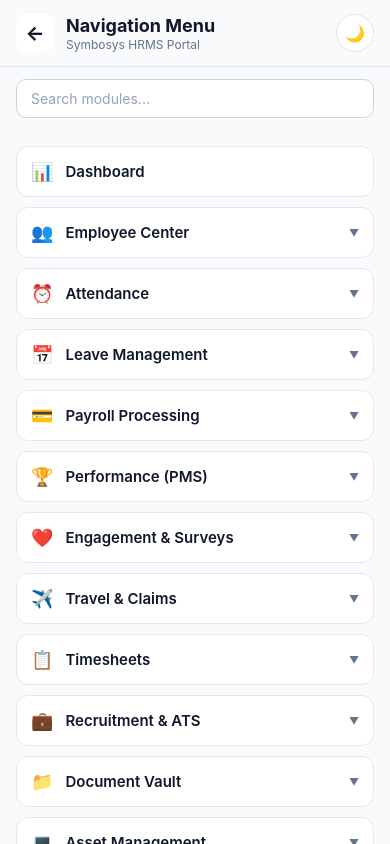
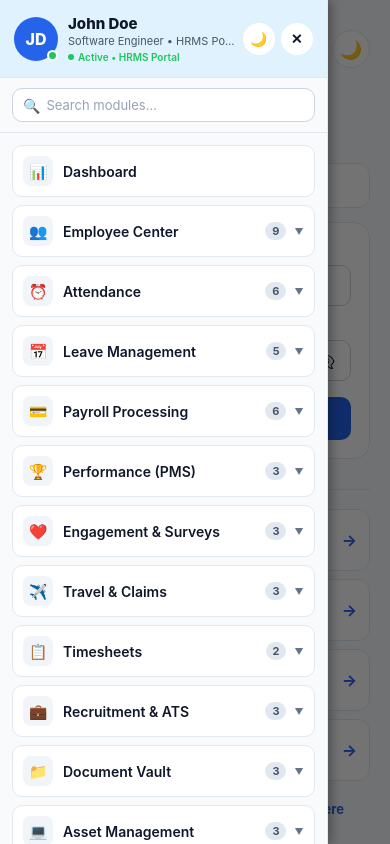
Before and after one commit to Saif0933/hrms-app, a React Native app: screen /Menu in a window 390 px wide. Built offline with nearby package versions, Linux system fonts and the light colour scheme.

Commit message:
implement in sidebar

```diff
--- a/package.json
+++ b/package.json
@@ -20,7 +20,6 @@
     "react": "19.2.3",
     "react-native": "0.86.2",
     "react-native-biometrics": "^3.0.1",
-    "react-native-document-picker": "^9.3.1",
     "react-native-image-picker": "^8.2.1",
     "react-native-safe-area-context": "^5.5.2",
     "react-native-screens": "^4.26.2"
--- a/src/navigation/stack.tsx
+++ b/src/navigation/stack.tsx
@@ -242,7 +242,12 @@ export const AppStackNavigator = () => {
       <Stack.Screen
         name="Menu"
         component={MenuScreen}
-        options={{ title: 'Navigation Menu' }}
+        options={{
+          headerShown: false,
+          presentation: 'transparentModal',
+          animation: 'fade',
+          contentStyle: { backgroundColor: 'transparent' },
+        }}
       />
       <Stack.Screen
         name="EmployeeDirectory"
--- a/src/screens/MenuScreen.tsx
+++ b/src/screens/MenuScreen.tsx
@@ -1,8 +1,10 @@
-import { useNavigation } from '@react-navigation/native';
-import { NativeStackNavigationProp } from '@react-navigation/native-stack';
-import React, { useState } from 'react';
+import React, { useEffect, useRef, useState } from 'react';
 import {
   Alert,
+  Animated,
+  BackHandler,
+  Dimensions,
+  Pressable,
   SafeAreaView,
   ScrollView,
   StatusBar,
@@ -12,11 +14,16 @@ import {
   TouchableOpacity,
   View,
 } from 'react-native';
-import { useLogout } from '../api/hook/useAuth';
+import { useNavigation } from '@react-navigation/native';
+import { NativeStackNavigationProp } from '@react-navigation/native-stack';
+import { useLogout, useProfile } from '../api/hook/useAuth';
 import { useTheme } from '../context/ThemeContext';
 import { RootStackParamList } from '../navigation/stack.tsx';
 
 type NavigationProp = NativeStackNavigationProp<RootStackParamList, 'Menu'>;
+
+const { width: SCREEN_WIDTH } = Dimensions.get('window');
+const SIDEBAR_WIDTH = Math.min(SCREEN_WIDTH * 0.84, 340);
 
 interface SubMenuItem {
   id: string;
@@ -34,8 +41,75 @@ export const MenuScreen: React.FC = () => {
   const navigation = useNavigation<NavigationProp>();
   const { colors, isDark, toggleTheme } = useTheme();
   const logout = useLogout();
+  const { data: profileResponse } = useProfile();
+
   const [openDropdown, setOpenDropdown] = useState<string | null>(null);
   const [searchQuery, setSearchQuery] = useState<string>('');
+
+  // Animated values for drawer sliding and backdrop fading
+  const slideAnim = useRef(new Animated.Value(-SIDEBAR_WIDTH)).current;
+  const fadeAnim = useRef(new Animated.Value(0)).current;
+  const isClosingRef = useRef(false);
+
+  // User Profile Data
+  const userName = profileResponse?.data?.user?.name || 'John Doe';
+  const userRole = profileResponse?.data?.user?.role || 'Software Engineer • HRMS Portal';
+  const userInitials = userName
+    ? userName
+        .split(' ')
+        .map(n => n[0])
+        .join('')
+        .substring(0, 2)
+        .toUpperCase()
+    : 'JD';
+
+  useEffect(() => {
+    // Slide in from left & fade in backdrop
+    Animated.parallel([
+      Animated.timing(slideAnim, {
+        toValue: 0,
+        duration: 250,
+        useNativeDriver: true,
+      }),
+      Animated.timing(fadeAnim, {
+        toValue: 1,
+        duration: 250,
+        useNativeDriver: true,
+      }),
+    ]).start();
+
+    // Hardware back handler for Android
+    const onBackPress = () => {
+      handleClose();
+      return true;
+    };
+
+    const backHandler = BackHandler.addEventListener('hardwareBackPress', onBackPress);
+    return () => backHandler.remove();
+  }, []);
+
+  const handleClose = (onFinished?: () => void) => {
+    if (isClosingRef.current) return;
+    isClosingRef.current = true;
+
+    Animated.parallel([
+      Animated.timing(slideAnim, {
+        toValue: -SIDEBAR_WIDTH,
+        duration: 200,
+        useNativeDriver: true,
+      }),
+      Animated.timing(fadeAnim, {
+        toValue: 0,
+        duration: 200,
+        useNativeDriver: true,
+      }),
+    ]).start(() => {
+      navigation.goBack();
+      if (onFinished) {
+        onFinished();
+      }
+    });
+  };
 
   const handleLogout = () => {
     Alert.alert('Sign Out', 'Are you sure you want to log out of your account?', [
@@ -43,14 +117,15 @@ export const MenuScreen: React.FC = () => {
       {
         text: 'Log Out',
         style: 'destructive',
-        onPress: async () => {
+        onPress: () => {
+          handleClose(async () => {
             await logout();
             navigation.replace('Login');
+          });
         },
       },
     ]);
   };
-
 
   const menuItems: MenuItem[] = [
     { id: 'dashboard', label: 'Dashboard', icon: '📊' },
@@ -213,7 +288,7 @@ export const MenuScreen: React.FC = () => {
     setOpenDropdown(openDropdown === id ? null : id);
   };
 
-  const handleSelectMenuItem = (itemId: string, subItemId?: string) => {
+  const navigateToRoute = (itemId: string, subItemId?: string) => {
     if (itemId === 'dashboard') {
       navigation.navigate('Dashboard');
       return;
@@ -497,6 +572,12 @@ export const MenuScreen: React.FC = () => {
     }
   };
 
+  const handleSelectMenuItem = (itemId: string, subItemId?: string) => {
+    handleClose(() => {
+      navigateToRoute(itemId, subItemId);
+    });
+  };
+
   const filteredMenuItems = menuItems.filter(item => {
     if (!searchQuery.trim()) return true;
     const query = searchQuery.toLowerCase();
@@ -506,53 +587,101 @@ export const MenuScreen: React.FC = () => {
   });
 
   return (
-    <SafeAreaView style={[styles.safeArea, { backgroundColor: colors.background }]}>
-      <StatusBar barStyle={colors.statusBar} backgroundColor={colors.statusBarBg} />
+    <View style={styles.overlayRoot}>
+      <StatusBar barStyle={isDark ? 'light-content' : 'dark-content'} backgroundColor="transparent" translucent />
 
-      {/* Top Header */}
-      <View style={[styles.header, { backgroundColor: colors.headerBackground, borderBottomColor: colors.headerBorder }]}>
+      {/* Dark Semi-transparent Backdrop */}
+      <Pressable style={StyleSheet.absoluteFill} onPress={() => handleClose()}>
+        <Animated.View
+          style={[
+            styles.backdrop,
+            {
+              opacity: fadeAnim,
+            },
+          ]}
+        />
+      </Pressable>
+
+      {/* Sliding Sidebar Drawer Panel */}
+      <Animated.View
+        style={[
+          styles.sidebarContainer,
+          {
+            width: SIDEBAR_WIDTH,
+            backgroundColor: colors.background,
+            borderRightColor: colors.cardBorder,
+            transform: [{ translateX: slideAnim }],
+          },
+        ]}
+      >
+        <SafeAreaView style={styles.safeArea}>
+          {/* User Profile Drawer Header */}
+          <View style={[styles.sidebarHeader, { backgroundColor: isDark ? '#1e293b' : '#e0f2fe', borderBottomColor: colors.cardBorder }]}>
+            <View style={styles.profileRow}>
+              <View style={styles.avatarCircle}>
+                <Text style={styles.avatarText}>{userInitials}</Text>
+                <View style={styles.onlineBadge} />
+              </View>
+
+              <View style={styles.profileInfo}>
+                <Text style={[styles.profileName, { color: isDark ? '#ffffff' : '#0f172a' }]} numberOfLines={1}>
+                  {userName}
+                </Text>
+                <Text style={[styles.profileRole, { color: isDark ? '#94a3b8' : '#475569' }]} numberOfLines={1}>
+                  {userRole}
+                </Text>
+                <View style={styles.statusPill}>
+                  <View style={styles.statusDot} />
+                  <Text style={styles.statusPillText}>Active • HRMS Portal</Text>
+                </View>
+              </View>
+
+              {/* Action Buttons: Theme Switcher & Close Drawer */}
+              <View style={styles.headerActionBtns}>
                 <TouchableOpacity
-          style={[styles.backButton, { backgroundColor: colors.cardBackground }]}
-          onPress={() => navigation.goBack()}
-          activeOpacity={0.7}
-        >
-          <Text style={[styles.backButtonIcon, { color: colors.textPrimary }]}>←</Text>
-        </TouchableOpacity>
-        <View style={styles.headerTitleContainer}>
-          <Text style={[styles.headerTitle, { color: colors.textPrimary }]}>Navigation Menu</Text>
-          <Text style={[styles.headerSubtitle, { color: colors.textSecondary }]}>Symbosys HRMS Portal</Text>
-        </View>
-        <TouchableOpacity
-          style={[styles.themeToggleButton, { backgroundColor: colors.cardBackground, borderColor: colors.cardBorder }]}
+                  style={[styles.iconBtn, { backgroundColor: isDark ? '#334155' : '#ffffff' }]}
                   onPress={toggleTheme}
                   activeOpacity={0.8}
                 >
-          <Text style={styles.themeToggleIcon}>{isDark ? '☀️' : '🌙'}</Text>
+                  <Text style={{ fontSize: 14 }}>{isDark ? '☀️' : '🌙'}</Text>
+                </TouchableOpacity>
+
+                <TouchableOpacity
+                  style={[styles.iconBtn, { backgroundColor: isDark ? '#334155' : '#ffffff' }]}
+                  onPress={() => handleClose()}
+                  activeOpacity={0.8}
+                >
+                  <Text style={[styles.closeIconText, { color: isDark ? '#f8fafc' : '#0f172a' }]}>✕</Text>
                 </TouchableOpacity>
               </View>
+            </View>
+          </View>
 
-      {/* Search Bar */}
-      <View style={[styles.searchContainer, { backgroundColor: colors.background }]}>
+          {/* Module Search Bar */}
+          <View style={[styles.searchSection, { backgroundColor: colors.background, borderBottomColor: colors.divider }]}>
+            <View style={[styles.searchBox, { backgroundColor: colors.inputBackground, borderColor: colors.inputBorder }]}>
+              <Text style={styles.searchIcon}>🔍</Text>
               <TextInput
-          style={[
-            styles.searchInput,
-            {
-              backgroundColor: colors.inputBackground,
-              borderColor: colors.inputBorder,
-              color: colors.inputText,
-            },
-          ]}
+                style={[styles.searchInput, { color: colors.inputText }]}
                 placeholder="Search modules..."
                 placeholderTextColor={colors.inputPlaceholder}
                 value={searchQuery}
                 onChangeText={setSearchQuery}
               />
+              {searchQuery.length > 0 && (
+                <TouchableOpacity onPress={() => setSearchQuery('')}>
+                  <Text style={{ color: colors.textMuted, fontSize: 14, paddingHorizontal: 6 }}>✕</Text>
+                </TouchableOpacity>
+              )}
+            </View>
           </View>
 
+          {/* Accordion Categories List */}
           <ScrollView contentContainerStyle={styles.scrollContent} showsVerticalScrollIndicator={false}>
             {filteredMenuItems.map(item => {
               const isOpen = openDropdown === item.id || searchQuery.trim().length > 0;
               const hasSubItems = item.subItems && item.subItems.length > 0;
+              const subCount = item.subItems ? item.subItems.length : 0;
 
               return (
                 <View
@@ -568,7 +697,7 @@ export const MenuScreen: React.FC = () => {
                   <TouchableOpacity
                     style={styles.menuHeaderButton}
                     onPress={() => {
-                  if (hasSubItems) {
+                      if (hasSubItems && !searchQuery.trim()) {
                         toggleDropdown(item.id);
                       } else {
                         handleSelectMenuItem(item.id);
@@ -577,14 +706,21 @@ export const MenuScreen: React.FC = () => {
                     activeOpacity={0.7}
                   >
                     <View style={styles.menuHeaderLeft}>
+                      <View style={[styles.menuIconBox, { backgroundColor: isDark ? '#334155' : '#f1f5f9' }]}>
                         <Text style={styles.menuIcon}>{item.icon}</Text>
+                      </View>
                       <Text style={[styles.menuLabel, { color: colors.textPrimary }]}>{item.label}</Text>
                     </View>
 
                     {hasSubItems && (
+                      <View style={styles.menuHeaderRight}>
+                        <View style={[styles.badgePill, { backgroundColor: isDark ? '#334155' : '#e2e8f0' }]}>
+                          <Text style={[styles.badgeText, { color: isDark ? '#cbd5e1' : '#475569' }]}>{subCount}</Text>
+                        </View>
                         <Text style={[styles.dropdownArrow, { color: colors.textSecondary }]}>
                           {isOpen ? '▲' : '▼'}
                         </Text>
+                      </View>
                     )}
                   </TouchableOpacity>
 
@@ -615,13 +751,13 @@ export const MenuScreen: React.FC = () => {
               activeOpacity={0.8}
             >
               <Text style={styles.logoutIcon}>🚪</Text>
-          <Text style={styles.logoutText}>Log Out</Text>
+              <Text style={styles.logoutText}>Sign Out Account</Text>
             </TouchableOpacity>
 
             {/* Footer info */}
             <View style={[styles.footerContainer, { borderTopColor: colors.divider }]}>
-          <Text style={[styles.footerBrand, { color: colors.footerText }]}>FactoCorp HRMS v4.2</Text>
-          <Text style={[styles.footerServer, { color: colors.textMuted }]}>Server: Cloud Secure</Text>
+              <Text style={[styles.footerBrand, { color: colors.footerText }]}>Symbosys HRMS v4.2</Text>
+              <Text style={[styles.footerServer, { color: colors.textMuted }]}>Server: Cloud Secure Enterprise</Text>
               <View style={styles.syncStatus}>
                 <View style={styles.syncDot} />
                 <Text style={styles.syncText}>Live Sync Active</Text>
@@ -629,72 +765,144 @@ export const MenuScreen: React.FC = () => {
             </View>
           </ScrollView>
         </SafeAreaView>
+      </Animated.View>
+    </View>
   );
 };
 
 const styles = StyleSheet.create({
+  overlayRoot: {
+    flex: 1,
+    backgroundColor: 'transparent',
+  },
+  backdrop: {
+    ...StyleSheet.absoluteFill,
+    backgroundColor: 'rgba(0, 0, 0, 0.55)',
+  },
+  sidebarContainer: {
+    position: 'absolute',
+    left: 0,
+    top: 0,
+    bottom: 0,
+    elevation: 16,
+    shadowColor: '#000000',
+    shadowOffset: { width: 4, height: 0 },
+    shadowOpacity: 0.3,
+    shadowRadius: 10,
+    borderRightWidth: 1,
+  },
   safeArea: {
     flex: 1,
   },
-  header: {
-    flexDirection: 'row',
-    alignItems: 'center',
-    paddingHorizontal: 16,
+  sidebarHeader: {
+    paddingHorizontal: 14,
     paddingVertical: 14,
     borderBottomWidth: 1,
   },
-  backButton: {
-    width: 38,
-    height: 38,
-    borderRadius: 10,
+  profileRow: {
+    flexDirection: 'row',
+    alignItems: 'center',
+  },
+  avatarCircle: {
+    width: 44,
+    height: 44,
+    borderRadius: 22,
+    backgroundColor: '#2563eb',
+    alignItems: 'center',
     justifyContent: 'center',
-    alignItems: 'center',
-    marginRight: 12,
+    position: 'relative',
+    marginRight: 10,
   },
-  backButtonIcon: {
-    fontSize: 20,
-    fontWeight: 'bold',
+  avatarText: {
+    color: '#ffffff',
+    fontSize: 16,
+    fontWeight: '800',
   },
-  headerTitleContainer: {
+  onlineBadge: {
+    position: 'absolute',
+    bottom: 0,
+    right: 0,
+    width: 11,
+    height: 11,
+    borderRadius: 6,
+    backgroundColor: '#22c55e',
+    borderWidth: 2,
+    borderColor: '#ffffff',
+  },
+  profileInfo: {
     flex: 1,
+    marginRight: 6,
   },
-  headerTitle: {
-    fontSize: 18,
-    fontWeight: '700',
+  profileName: {
+    fontSize: 15,
+    fontWeight: '800',
   },
-  headerSubtitle: {
-    fontSize: 12,
+  profileRole: {
+    fontSize: 11,
     marginTop: 1,
   },
-  themeToggleButton: {
-    width: 38,
-    height: 38,
-    borderRadius: 19,
-    borderWidth: 1,
+  statusPill: {
+    flexDirection: 'row',
+    alignItems: 'center',
+    marginTop: 3,
+  },
+  statusDot: {
+    width: 6,
+    height: 6,
+    borderRadius: 3,
+    backgroundColor: '#22c55e',
+    marginRight: 4,
+  },
+  statusPillText: {
+    fontSize: 10,
+    fontWeight: '600',
+    color: '#22c55e',
+  },
+  headerActionBtns: {
+    flexDirection: 'row',
+    alignItems: 'center',
+    gap: 6,
+  },
+  iconBtn: {
+    width: 32,
+    height: 32,
+    borderRadius: 16,
     alignItems: 'center',
     justifyContent: 'center',
   },
-  themeToggleIcon: {
-    fontSize: 16,
+  closeIconText: {
+    fontSize: 14,
+    fontWeight: '700',
   },
-  searchContainer: {
-    paddingHorizontal: 16,
-    paddingVertical: 12,
+  searchSection: {
+    paddingHorizontal: 12,
+    paddingVertical: 10,
+    borderBottomWidth: 1,
+  },
+  searchBox: {
+    flexDirection: 'row',
+    alignItems: 'center',
+    borderRadius: 10,
+    paddingHorizontal: 10,
+    paddingVertical: 6,
+    borderWidth: 1,
+  },
+  searchIcon: {
+    fontSize: 14,
+    marginRight: 6,
   },
   searchInput: {
-    borderRadius: 10,
-    paddingHorizontal: 14,
-    paddingVertical: 10,
-    fontSize: 14,
-    borderWidth: 1,
+    flex: 1,
+    fontSize: 13,
+    paddingVertical: 2,
   },
   scrollContent: {
-    padding: 16,
-    paddingBottom: 40,
+    padding: 12,
+    paddingBottom: 30,
   },
   menuCard: {
-    borderRadius: 12,
-    marginBottom: 10,
+    borderRadius: 10,
+    marginBottom: 8,
     overflow: 'hidden',
     borderWidth: 1,
   },
@@ -702,44 +910,65 @@ const styles = StyleSheet.create({
     flexDirection: 'row',
     alignItems: 'center',
     justifyContent: 'space-between',
-    padding: 14,
+    padding: 10,
   },
   menuHeaderLeft: {
     flexDirection: 'row',
     alignItems: 'center',
     flex: 1,
   },
+  menuIconBox: {
+    width: 30,
+    height: 30,
+    borderRadius: 8,
+    alignItems: 'center',
+    justifyContent: 'center',
+    marginRight: 10,
+  },
   menuIcon: {
-    fontSize: 18,
-    marginRight: 12,
+    fontSize: 15,
   },
   menuLabel: {
-    fontSize: 15,
+    fontSize: 14,
     fontWeight: '600',
   },
+  menuHeaderRight: {
+    flexDirection: 'row',
+    alignItems: 'center',
+    gap: 6,
+  },
+  badgePill: {
+    paddingHorizontal: 7,
+    paddingVertical: 2,
+    borderRadius: 10,
+  },
+  badgeText: {
+    fontSize: 11,
+    fontWeight: '700',
+  },
   dropdownArrow: {
-    fontSize: 10,
-    marginLeft: 8,
+    fontSize: 9,
+    marginLeft: 2,
   },
   subMenuContainer: {
-    paddingVertical: 6,
-    paddingHorizontal: 16,
+    paddingVertical: 4,
+    paddingHorizontal: 14,
     borderTopWidth: 1,
   },
   subMenuItemButton: {
     flexDirection: 'row',
     alignItems: 'center',
-    paddingVertical: 10,
+    paddingVertical: 8,
   },
   subMenuDot: {
-    width: 6,
-    height: 6,
+    width: 5,
+    height: 5,
     borderRadius: 3,
-    marginRight: 12,
+    marginRight: 10,
   },
   subMenuLabel: {
-    fontSize: 13,
-    fontWeight: '400',
+    fontSize: 12,
+    fontWeight: '500',
   },
   logoutButton: {
     flexDirection: 'row',
@@ -748,48 +977,48 @@ const styles = StyleSheet.create({
     backgroundColor: '#ef444415',
     borderWidth: 1,
     borderColor: '#ef444440',
-    borderRadius: 12,
-    paddingVertical: 14,
-    marginTop: 10,
-    marginBottom: 10,
+    borderRadius: 10,
+    paddingVertical: 12,
+    marginTop: 8,
+    marginBottom: 8,
   },
   logoutIcon: {
-    fontSize: 18,
+    fontSize: 16,
     marginRight: 8,
   },
   logoutText: {
-    fontSize: 15,
+    fontSize: 14,
     fontWeight: '700',
     color: '#ef4444',
   },
   footerContainer: {
-    marginTop: 20,
+    marginTop: 12,
     alignItems: 'center',
-    paddingVertical: 16,
+    paddingVertical: 12,
     borderTopWidth: 1,
   },
   footerBrand: {
-    fontSize: 12,
+    fontSize: 11,
     fontWeight: '600',
   },
   footerServer: {
-    fontSize: 11,
+    fontSize: 10,
     marginTop: 2,
   },
   syncStatus: {
     flexDirection: 'row',
     alignItems: 'center',
-    marginTop: 6,
+    marginTop: 4,
   },
   syncDot: {
     width: 6,
     height: 6,
     borderRadius: 3,
     backgroundColor: '#22c55e',
-    marginRight: 6,
+    marginRight: 5,
   },
   syncText: {
-    fontSize: 10,
+    fontSize: 9,
     fontWeight: '700',
     color: '#22c55e',
     textTransform: 'uppercase',
```
Also changed, not shown: 1 other file (tests, documents, lock files or other folders). Lines whose indentation alone changed are shown as unchanged.
